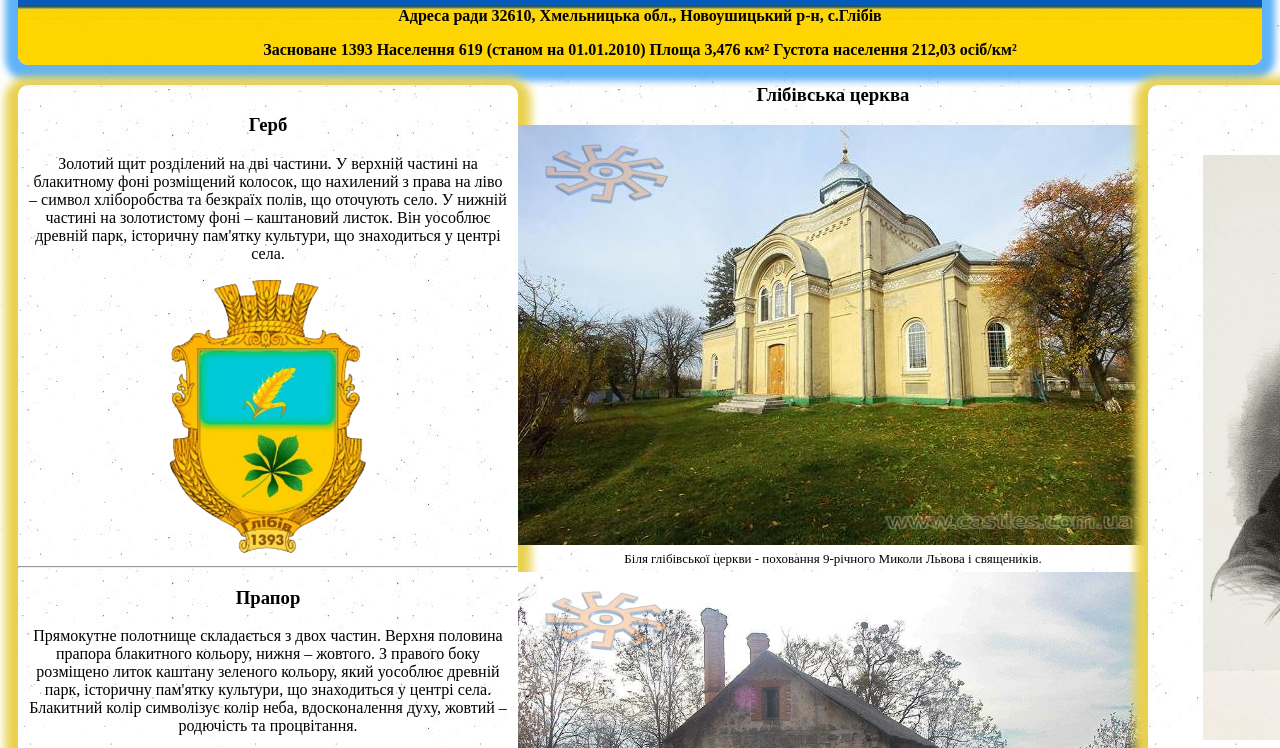
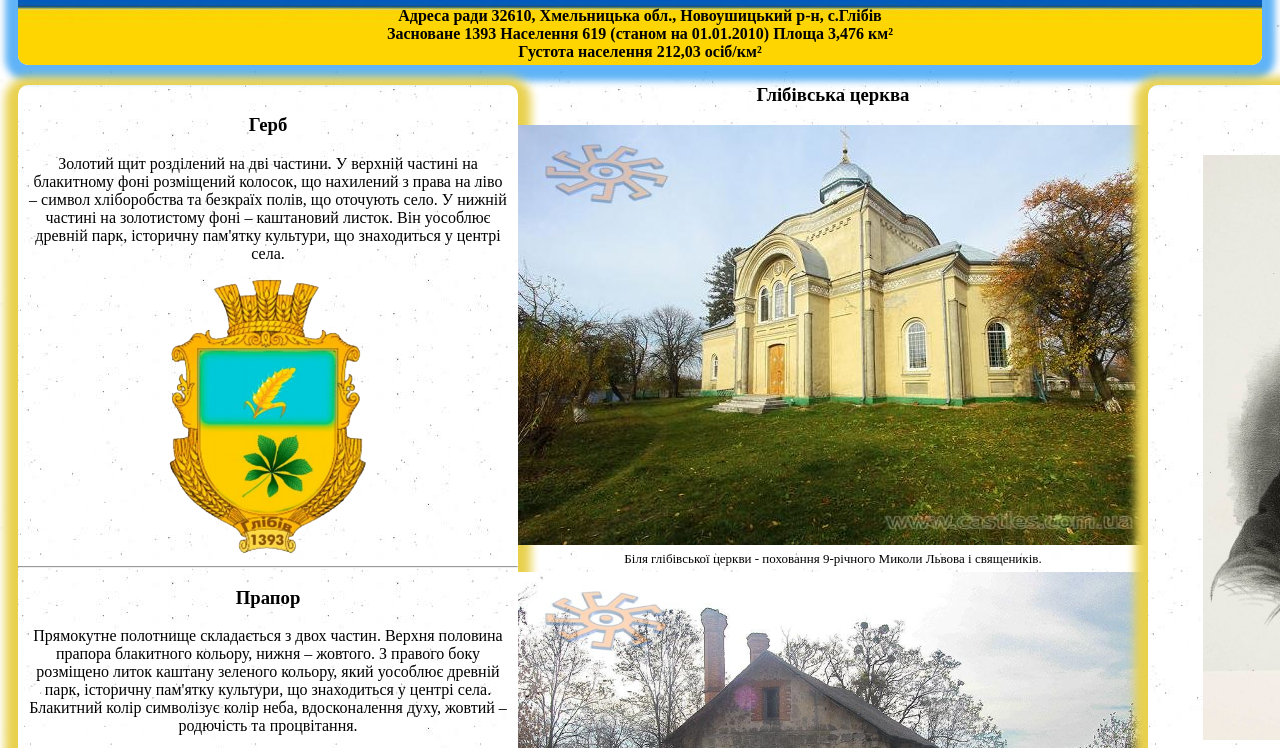
Before and after one commit to Zhenja93/Hlidiv, a plain HTML site: page index.html in a window 1280 px wide. Shown: the part 73-821 px from the top of the page. Drawn offline with Linux system fonts and the light colour scheme.

Commit message:
Update index.html

```diff
--- a/index.html
+++ b/index.html
@@ -1,27 +1,28 @@
 <!DOCTYPE html>
 <html lang="uk">
-
   <head>
     <meta charset="UTF-8" />
     <meta http-equiv="X-UA-Compatible" content="IE=edge" />
     <meta name="viewport" content="width=device-width,initial-scale=1" />
     <link rel="stylesheet" href="css/graphics.css" />
     <link rel="stylesheet" href="css/text.css" />
-    <title>Глібів</title>
+    <title>Document</title>
   </head>
 
   <body>
-    <div class="top"  >
+    <div class="top">
       <div class="top1">
         <h1>Глібів (Кам'янець-Подільський район)</h1>
       </div>
       <div class="top2">
         <p>
-                <b>Адреса ради 32610, Хмельницька обл., Новоушицький р-н, с.Глібів</b>
-            </p>
-            <p>
-                <b>Засноване 1393 Населення 619 (станом на 01.01.2010) Площа 3,476 км²
-                    Густота населення 212,03 осіб/км²</b>
+          <b>
+            Адреса ради 32610, Хмельницька обл., Новоушицький р-н, с.Глібів
+            <br />
+            Засноване 1393 Населення 619 (станом на 01.01.2010) Площа 3,476 км²
+            <br />
+            Густота населення 212,03 осіб/км²</b
+          >
         </p>
       </div>
     </div>
@@ -37,7 +38,11 @@
             древній парк, історичну пам'ятку культури, що знаходиться у центрі
             села.
           </p>
-                <img src="img/COA_of_Hlibiv,_Nova_Ushytsia_Raion.png" alt="Герб" class="img-gerb" />
+          <img
+            src="img/COA_of_Hlibiv,_Nova_Ushytsia_Raion.png"
+            alt="Герб"
+            class="img-gerb"
+          />
           <hr />
           <h3>Прапор</h3>
           <p class="pprapor">
@@ -48,7 +53,11 @@
             Блакитний колір символізує колір неба, вдосконалення духу, жовтий –
             родючість та процвітання.
           </p>
-                <img src="img/Flag_of_Hlibiv,_Nova_Ushytsia_Raion.png" alt="Прапор" class="img-prapor" />
+          <img
+            src="img/Flag_of_Hlibiv,_Nova_Ushytsia_Raion.png"
+            alt="Прапор"
+            class="img-prapor"
+          />
         </div>
       </div>
       <div class="centr">
@@ -121,5 +130,4 @@
       </div>
     </div>
   </body>
-
 </html>
```
Lines whose indentation alone changed are shown as unchanged.
